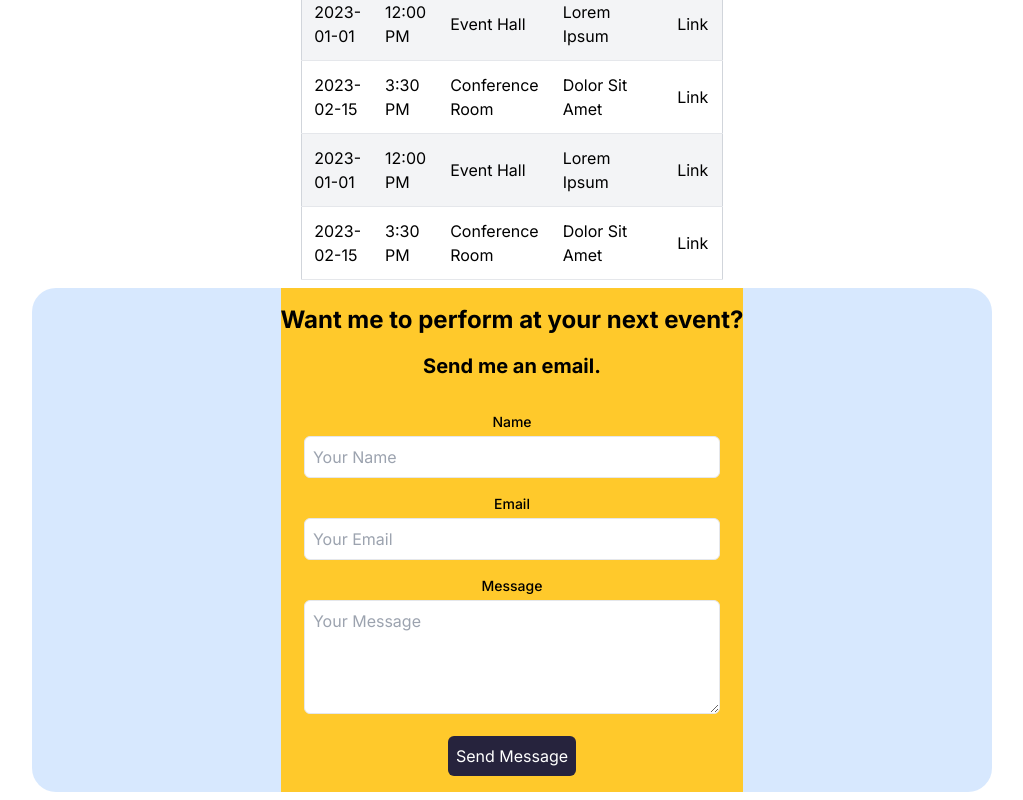
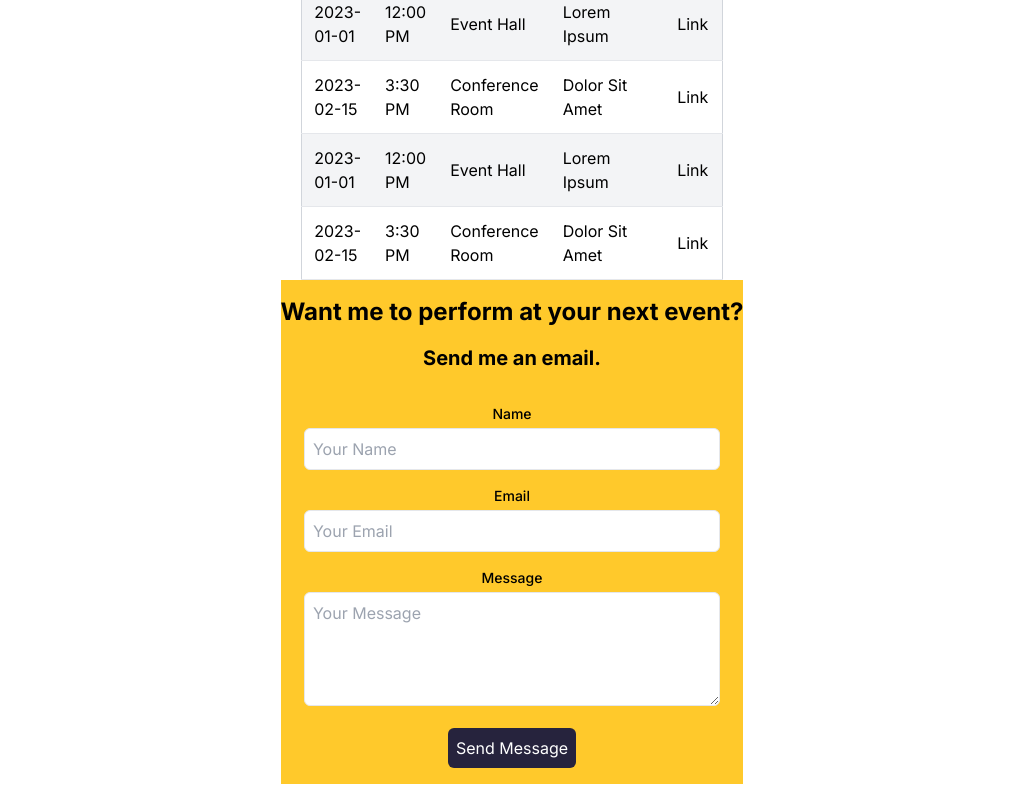
Before and after one commit to mzsellem/justin-han, a Next.js app: page / in a window 1280 px wide. Shown: the part 1903-2703 px from the top of the page, without its empty margins (128-1151 px from the left). Built offline with nearby package versions, Linux system fonts and the light colour scheme.

Commit message:
page.tsx Contact div format

```diff
--- a/app/page.tsx
+++ b/app/page.tsx
@@ -137,7 +137,7 @@ export default function Home() {
           <div ref={section4Ref}>
             <Events data={tableData}/>
           </div>
-          <div ref={section5Ref} className="flex justify-center my-2 text-center section bg-blue-400/50 md:bg-blue-400/25 rounded-3xl md:w-3/4">
+          <div ref={section5Ref} className="flex justify-center text-center">
             <Contact />
           </div>
         </div>
```
